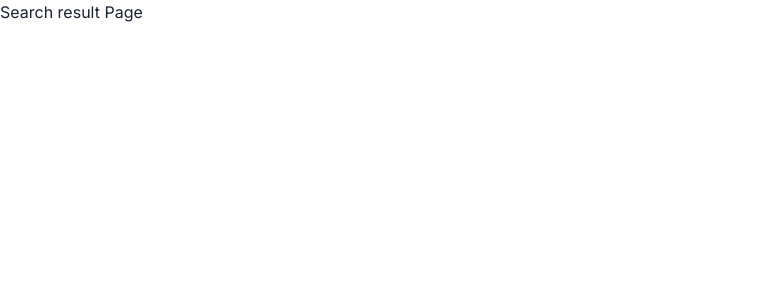
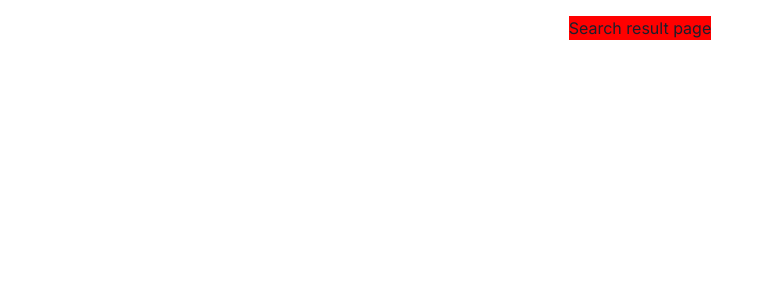
Before and after one commit to semweb23-kelompok-2/frontend, a Next.js app: page /search in a window 1280 px wide. Shown: the top 300 px of the page, without its empty margins (0-773 px from the left). Built offline with nearby package versions, Linux system fonts and the light colour scheme.

Commit message:
feat: add main page layout & newer page init

```diff
--- /dev/null
+++ b/components/layout/MainLayout.tsx
@@ -0,0 +1,12 @@
+import { Flex, Box } from "@chakra-ui/react";
+import { ReactNode } from "react";
+
+function MainLayout({ children }: passableComponentProps): ReactNode {
+  return (
+    <Box p="4" minH='100vh'>
+      {children}
+    </Box>
+  );
+}
+
+export default MainLayout;
--- /dev/null
+++ b/components/layout/index.ts
@@ -0,0 +1,3 @@
+import MainLayout from "./MainLayout";
+
+export { MainLayout };
--- a/pages/[steamId].tsx
+++ b/pages/[steamId].tsx
@@ -1,7 +1,14 @@
-import { Text } from "@chakra-ui/react";
+import { Box } from "@chakra-ui/react";
+import { MainLayout } from "@/components/layout";
 
 function Detail() {
-  return <Text>Detail Page</Text>;
+  return (
+    <MainLayout>
+      <Box bg="red" m="auto" w="max-content">
+        Search result page
+      </Box>
+    </MainLayout>
+  );
 }
 
 export default Detail;
--- a/pages/index.tsx
+++ b/pages/index.tsx
@@ -1,5 +1,4 @@
 import Image from 'next/image'
-import { Inter } from 'next/font/google'
 import { Button, Text } from '@chakra-ui/react'
 
 export default function Home() {
--- a/pages/search.tsx
+++ b/pages/search.tsx
@@ -1,7 +1,14 @@
-import { Text } from "@chakra-ui/react";
+import { MainLayout } from "@/components/layout";
+import { Box } from "@chakra-ui/react";
 
 function Search() {
-  return <Text>Search result Page</Text>;
+  return (
+    <MainLayout>
+      <Box bg="red" m="auto" w="max-content">
+        Search result page
+      </Box>
+    </MainLayout>
+  );
 }
 
 export default Search;
```
